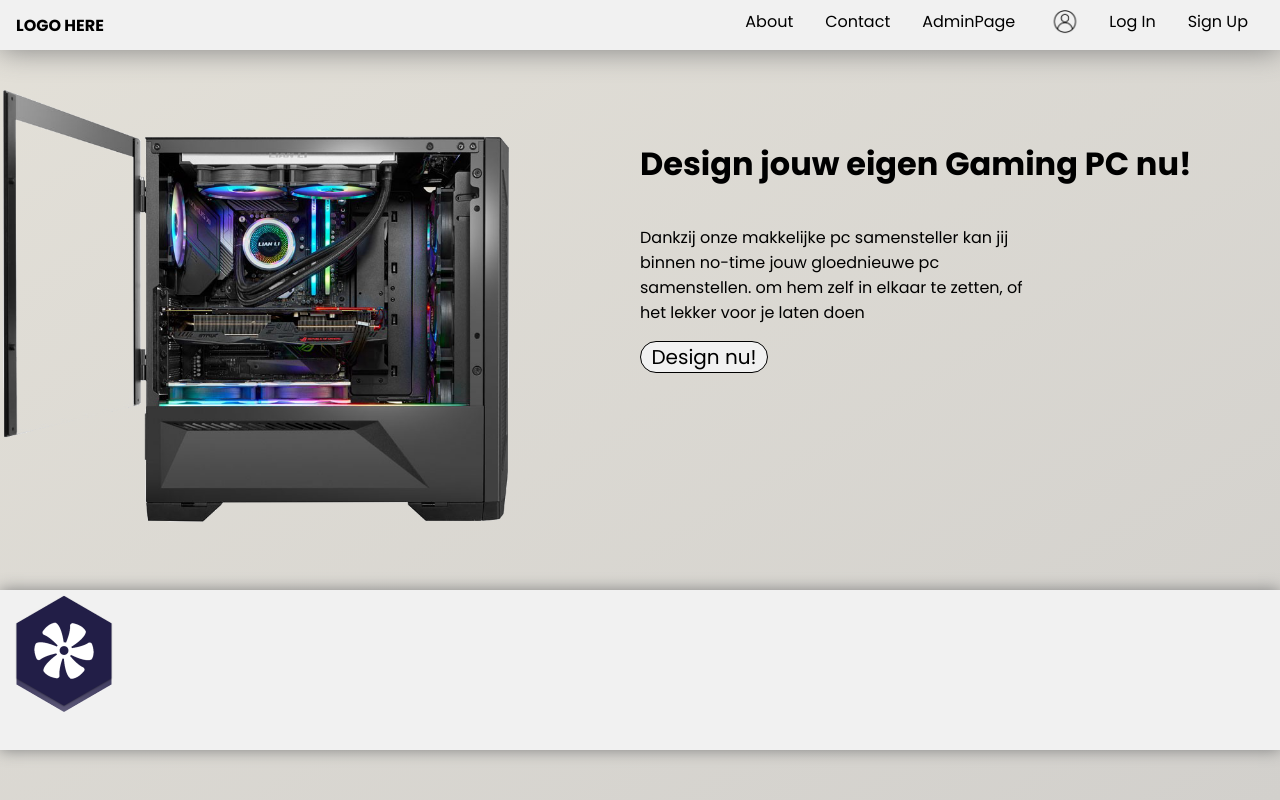
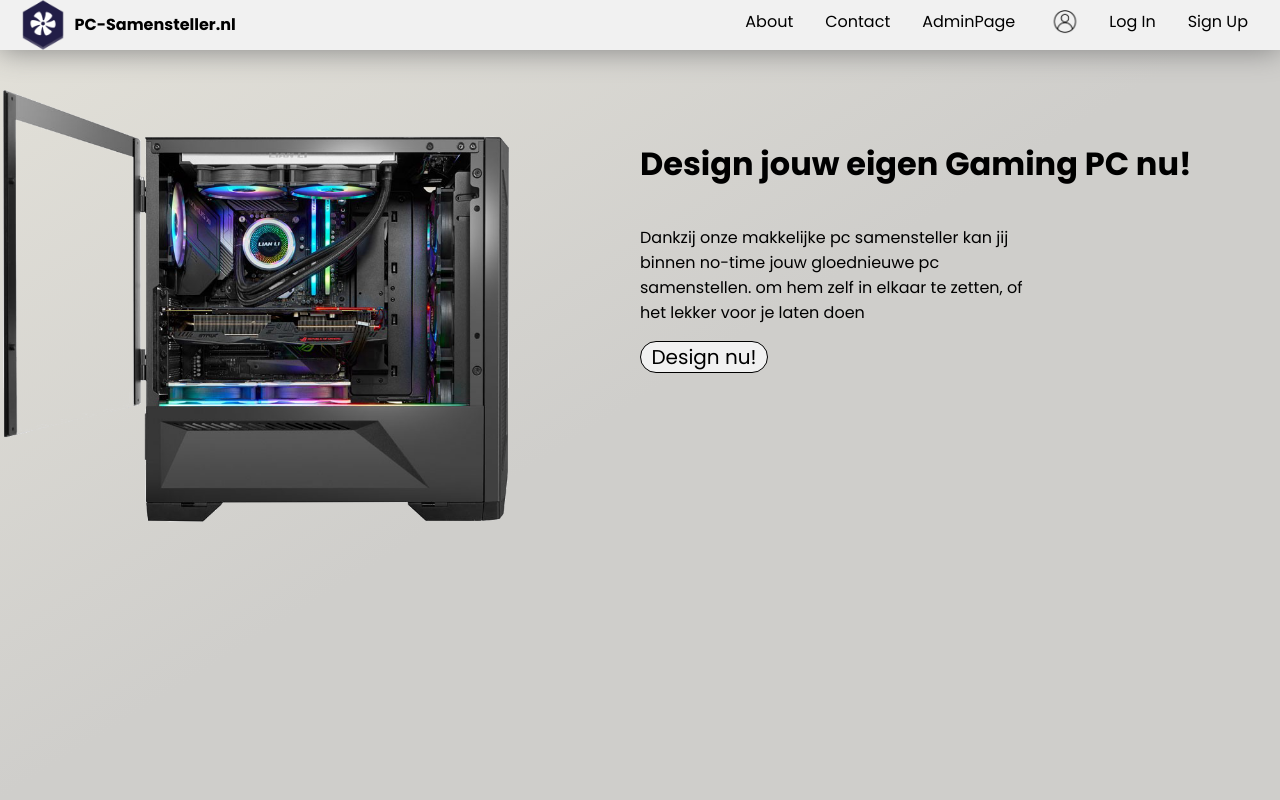
Before and after one commit to CasperBruning/htdocs, a PHP site: page /Periode3-Project/public/homepage.php in a window 1280 px wide. Run offline with PHP 8.4, Linux system fonts and the light colour scheme; some libraries are stand-ins or nearby versions.

Commit message:
php project periode 3

```diff
--- a/Periode3-Project/config/database.php
+++ b/Periode3-Project/config/database.php
@@ -3,6 +3,6 @@
 // Database variables
 
 const DB_HOST = "localhost";
-const DB_NAME = "gc_festival";
+const DB_NAME = "computerDesignWebsitePHP";
 const DB_USER = "root";
 const DB_PASSWORD = "";
--- a/Periode3-Project/public/css/footer.css
+++ b/Periode3-Project/public/css/footer.css
@@ -11,3 +11,15 @@ table{
     width: 10%;
     height: auto;
 }
+.caseSelect{
+    width: 500px;
+}
+
+@media (max-width: 560px) {
+}
+
+@media (min-width: 561px) and (max-width: 1159px) {
+}
+
+@media screen and (min-width: 1160px) {
+}
--- a/Periode3-Project/public/css/hompage.css
+++ b/Periode3-Project/public/css/hompage.css
@@ -20,7 +20,6 @@
     }
     .designButton {
         border-radius: 360px;
-        width: 100%;
         font-size: 20px;
         background-color: #f1f1f1;
         border: 1px solid black;
@@ -29,6 +28,7 @@
         text-align: center;
         transition: all 0.25s;
         width: 40%;
+        margin-bottom: 50px;
     }
     .designButton:hover {
         border-radius: 360px;
--- a/Periode3-Project/public/css/style.css
+++ b/Periode3-Project/public/css/style.css
@@ -1,5 +1,5 @@
 body{
-    background-image: linear-gradient(to bottom right, #e3e0d8, #d2d0cc);
+    background-image: linear-gradient(to bottom right, #e3e1d9, #cfcecb, #cfcecb);
 }
 h2 {
     vertical-align: center;
@@ -9,6 +9,10 @@ h2 {
 html, body {
     margin: 0;
     height: 100%;
+}
+.spacer{
+    width: 100%;
+    height: 95px;
 }
 
 * {
@@ -28,6 +32,7 @@ html, body {
     height: 50px;
     padding: 1em;
     box-shadow: 0 0 30px grey;
+    width: 100%;
 }
 
 .menu {
@@ -55,9 +60,16 @@ html, body {
 #menu-toggle {
     display: none;
 }
-.logo{
+.logoHeader{
     color: black;
     font-weight: bold;
+}
+
+.naamHeader{
+    color: black;
+    font-weight: bold;
+    font-size: 100%;
+    align-content: center;
 }
 .LogInText{
     display: none;
@@ -86,6 +98,13 @@ html, body {
 .menu li a:hover{
     text-decoration: none;
     font-weight: bold;
+}
+
+.logoHeader img{
+    /*margin-top: 1%;*/
+    width: 8%;
+    height: auto;
+    align-items: center;
 }
 .menu-button,
 .menu-button::before,
--- a/Periode3-Project/public/header.php
+++ b/Periode3-Project/public/header.php
@@ -1,4 +1,6 @@
-<?php ?>
+<?php
+//require "../src/userFunctions.php"?>
+
 <!doctype html>
 <html lang="en">
 <head>
@@ -10,17 +12,20 @@
     <link rel="preconnect" href="https://fonts.gstatic.com" crossorigin>
     <link href="https://fonts.googleapis.com/css2?family=Poppins:wght@100;200;300;400;500;600;700;800;900&display=swap"
           rel="stylesheet">
+
     <link rel="stylesheet" href="css/style.css">
     <link rel="stylesheet" href="css/hompage.css">
     <link rel="stylesheet" href="css/footer.css">
+    <link rel="stylesheet" href="css/design.css">
     <script src="js/jQuery/jquery-3.6.0.min.js"></script>
     <script src="js/index.js"></script>
-    <title>**INSERT WEBSITE NAME**</title>
+    <title>PC-Samensteller</title>
 </head>
 <body>
 <section class="top-nav">
     <div>
-        <a class="logo">LOGO HERE</a>
+        <a href="homepage.php" class="logoHeader"><img align="center" src="img/logo.png"></a>
+        <a class="naamHeader">PC-Samensteller.nl</a>
     </div>
     <input id="menu-toggle" type="checkbox" />
     <label class='menu-button-container' for="menu-toggle">
--- a/Periode3-Project/public/homepage.php
+++ b/Periode3-Project/public/homepage.php
@@ -8,10 +8,10 @@ require_once ('header.php');
     <div class="rightContainerHP">
         <h1>Design jouw eigen Gaming PC nu!</h1>
         <p>Dankzij onze makkelijke pc samensteller kan jij binnen no-time jouw gloednieuwe pc samenstellen. om hem zelf in elkaar te zetten, of het lekker voor je laten doen</p>
-        <a href="#" class="designButton">   Design nu!   </a>
+        <a href="design.php" class="designButton">Design nu!</a>
     </div>
 </div>
 
 <?php
-require_once ('footer.php');
+//require_once ('footer.php');
 ?>
```
Also changed, not shown: Periode3-Project/public/js/index.js (+46 -3 lines), 1 other file.
